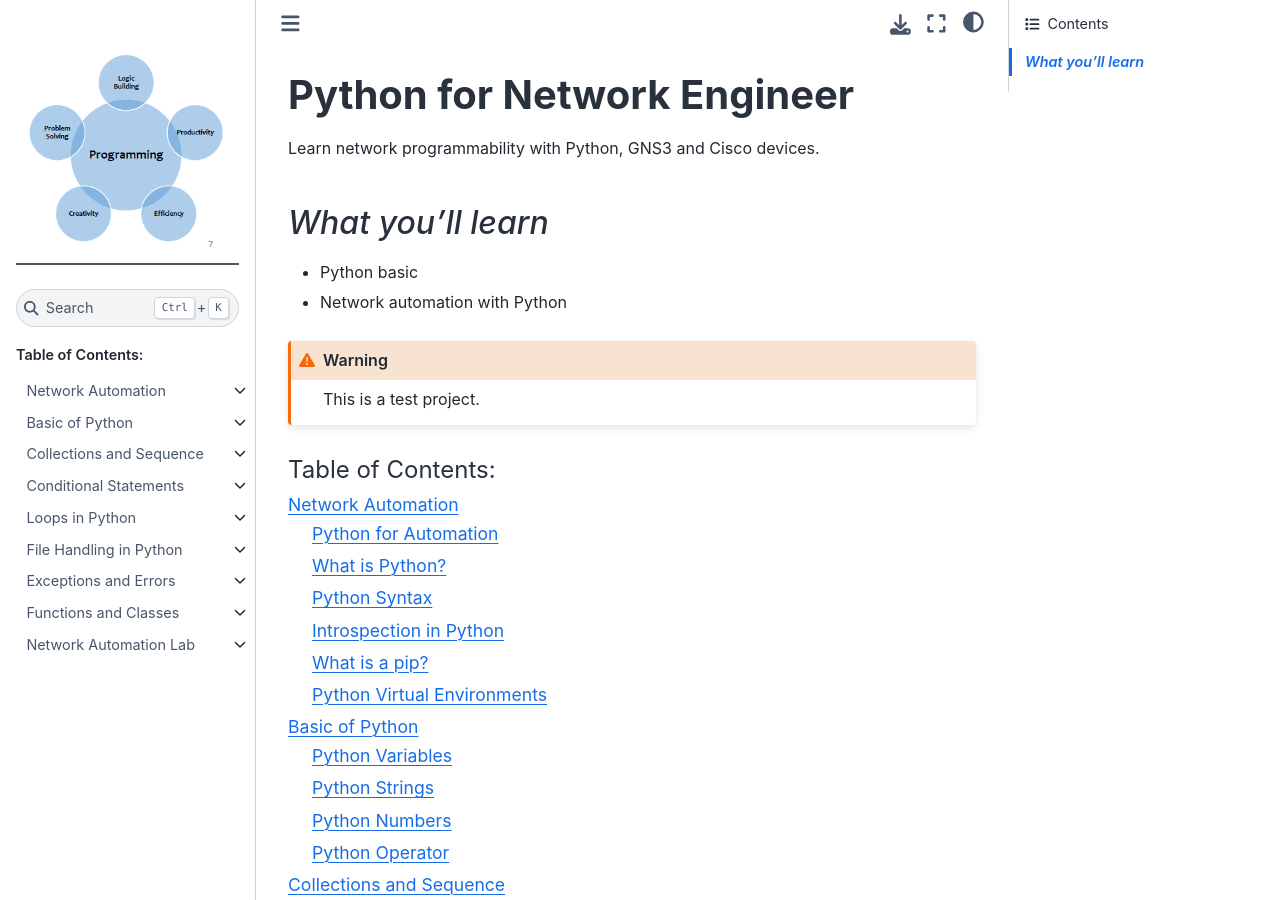
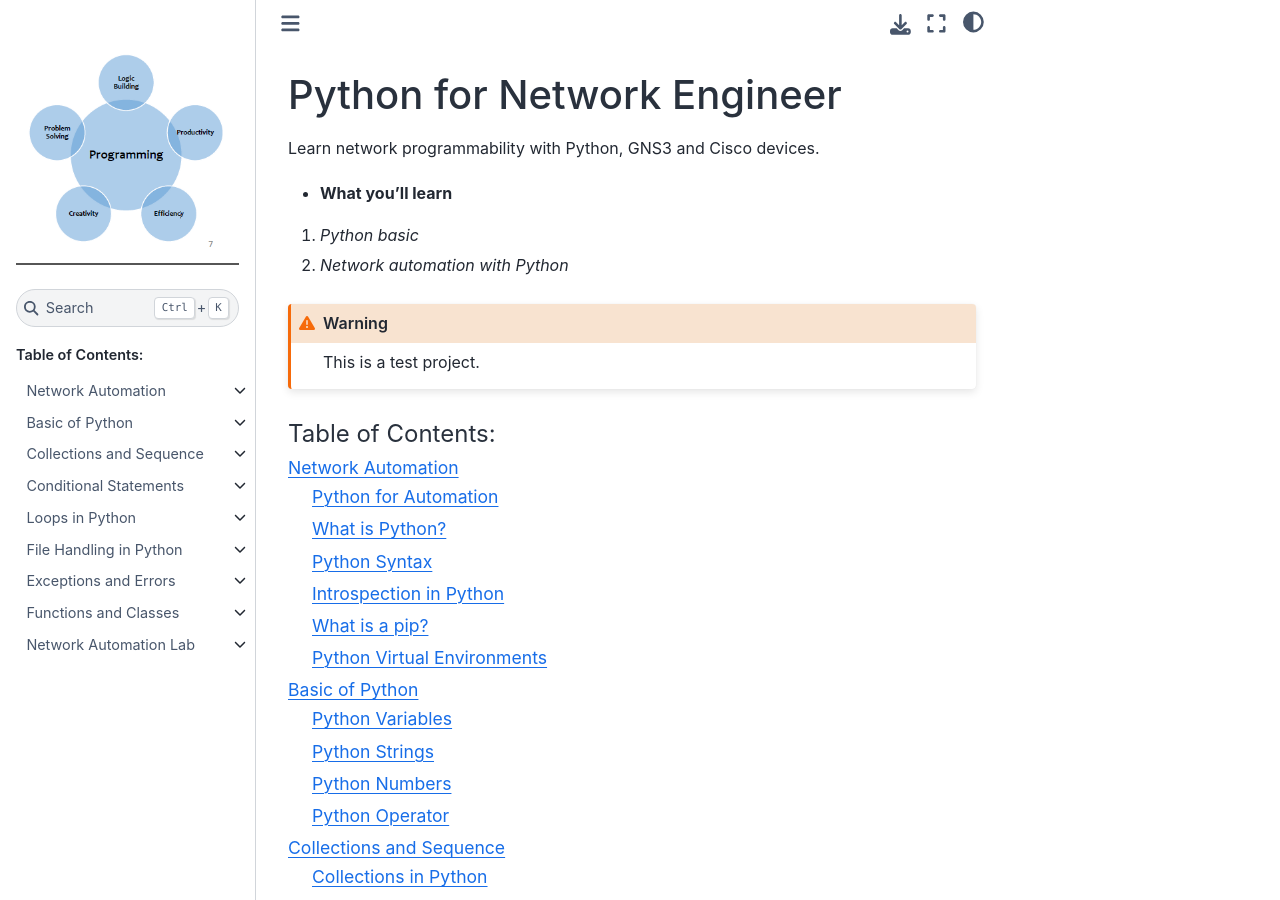
Before and after one commit to sydasif/python-book, a Sphinx documentation site: the page built from docs/source/index.md, in a window 1280 px wide and 900 px high. Built offline with Sphinx 7.4.7 and the Sphinx Book theme 1.1.4, drawn with Linux system fonts in a browser that asks for light colours; some of the changed lines change nothing that is shown.

Commit message:
update index

````diff
--- a/docs/source/index.md
+++ b/docs/source/index.md
@@ -1,11 +1,11 @@
-# **Python for Network Engineer**
+# Python for Network Engineer
 
 Learn network programmability with Python, GNS3 and Cisco devices.
 
-## *What you'll learn*
+- **What you'll learn**
 
-- Python basic
-- Network automation with Python
+1. *Python basic*
+2. *Network automation with Python*
 
 ```{warning}
 This is a test project.
````
